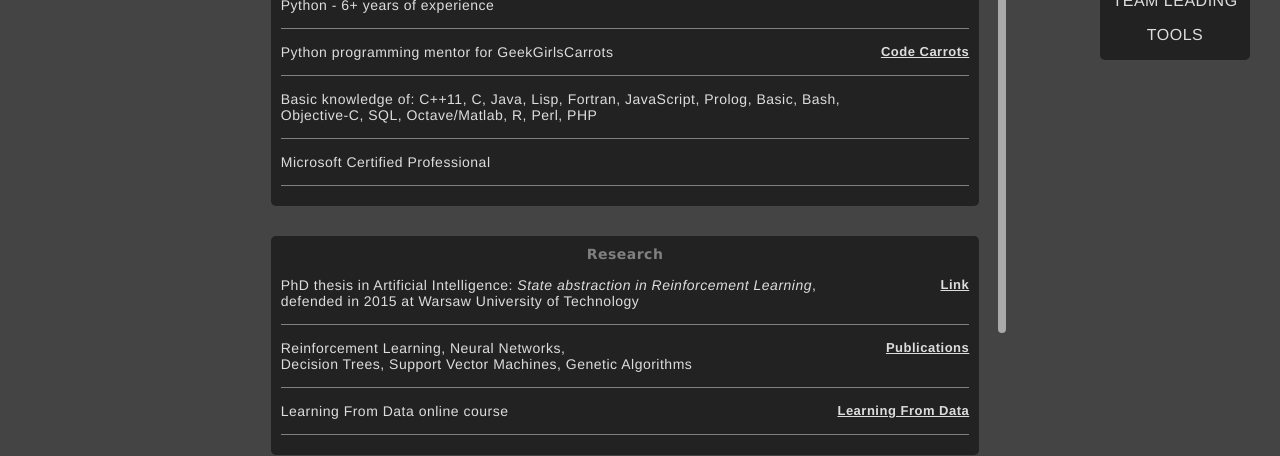
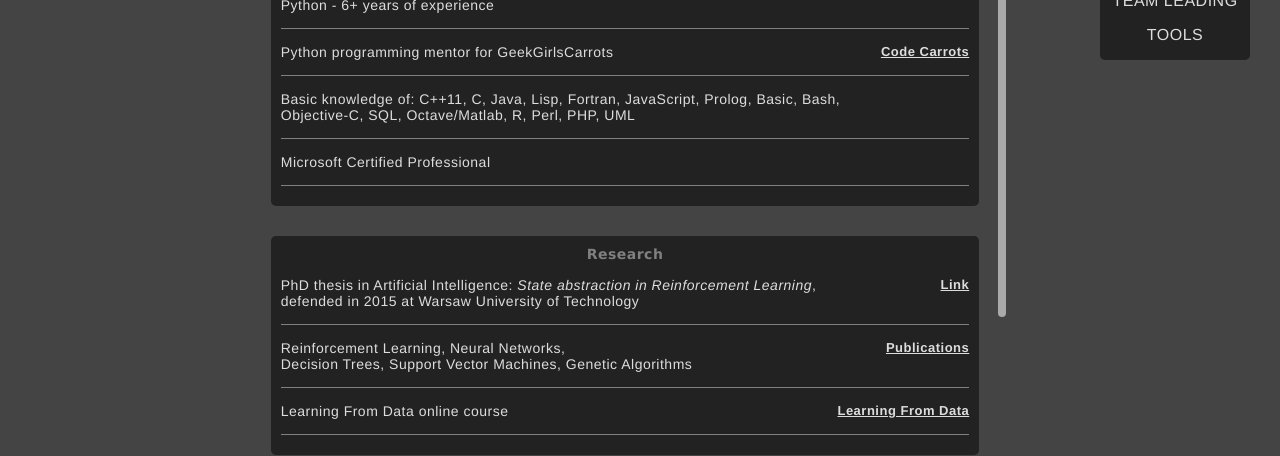
Before and after one commit to bartoszkp/bartoszkp.github.io, a Jekyll site: the page built from skills.html, in a window 1280 px wide. Shown: the part 195-651 px from the top of the page. Built offline with Jekyll 4.4.1, drawn with Linux system fonts in a browser that asks for light colours.

Commit message:
Updated skills

```diff
--- a/skills.html
+++ b/skills.html
@@ -12,7 +12,7 @@
 <p>Programming</p>
 {% include skill.html name="TDD - 3+ years of experience, <br />C# - 5+ years of experience, <br />C++ - 10+ years of experience, <br />Python - 6+ years of experience" %}
 {% include skill.html name="Python programming mentor for GeekGirlsCarrots" link="http://geekgirlscarrots.org/about-us" linkname="Code Carrots" %}
-{% include skill.html name="Basic knowledge of: C++11, C, Java, Lisp, Fortran, JavaScript, Prolog, Basic, Bash, <br /> Objective-C, SQL, Octave/Matlab, R, Perl, PHP" %}
+{% include skill.html name="Basic knowledge of: C++11, C, Java, Lisp, Fortran, JavaScript, Prolog, Basic, Bash, <br /> Objective-C, SQL, Octave/Matlab, R, Perl, PHP, UML" %}
 {% include skill.html name="Microsoft Certified Professional" %}
 </div>
 
@@ -39,5 +39,6 @@
 {% include skill.html name="BoostTest, NUnit, MSTest, Python’s unittest" %}
 {% include skill.html name="StyleCop, TeamCity, Buildbot, Trac, Jira, Confluence, MS Office 2010-2013" %}
 {% include skill.html name="ILOG, GLPK, Simone" %}
+{% include skill.html name="Enterprise Architect" %}
 </div>
 </div>
```
